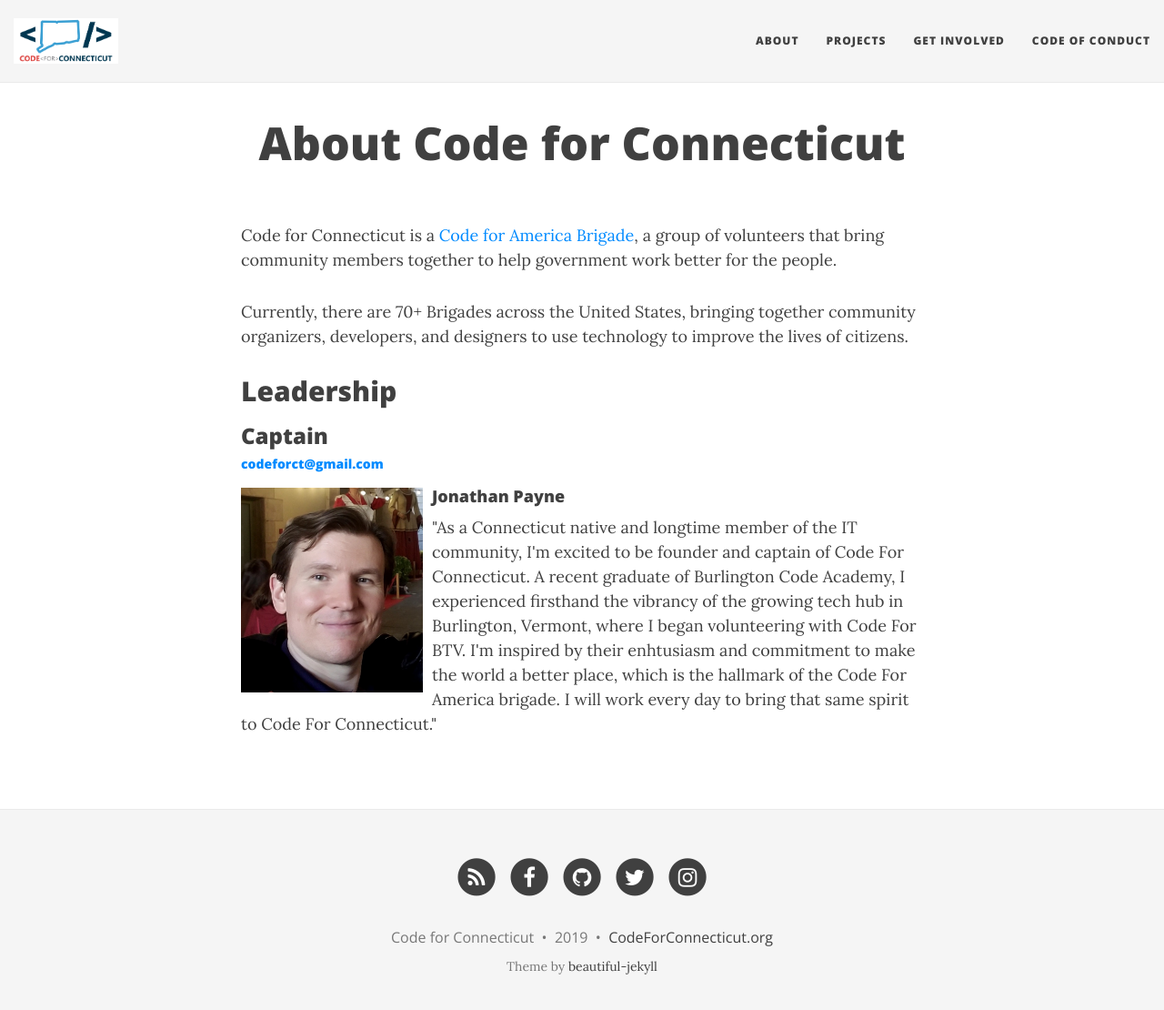
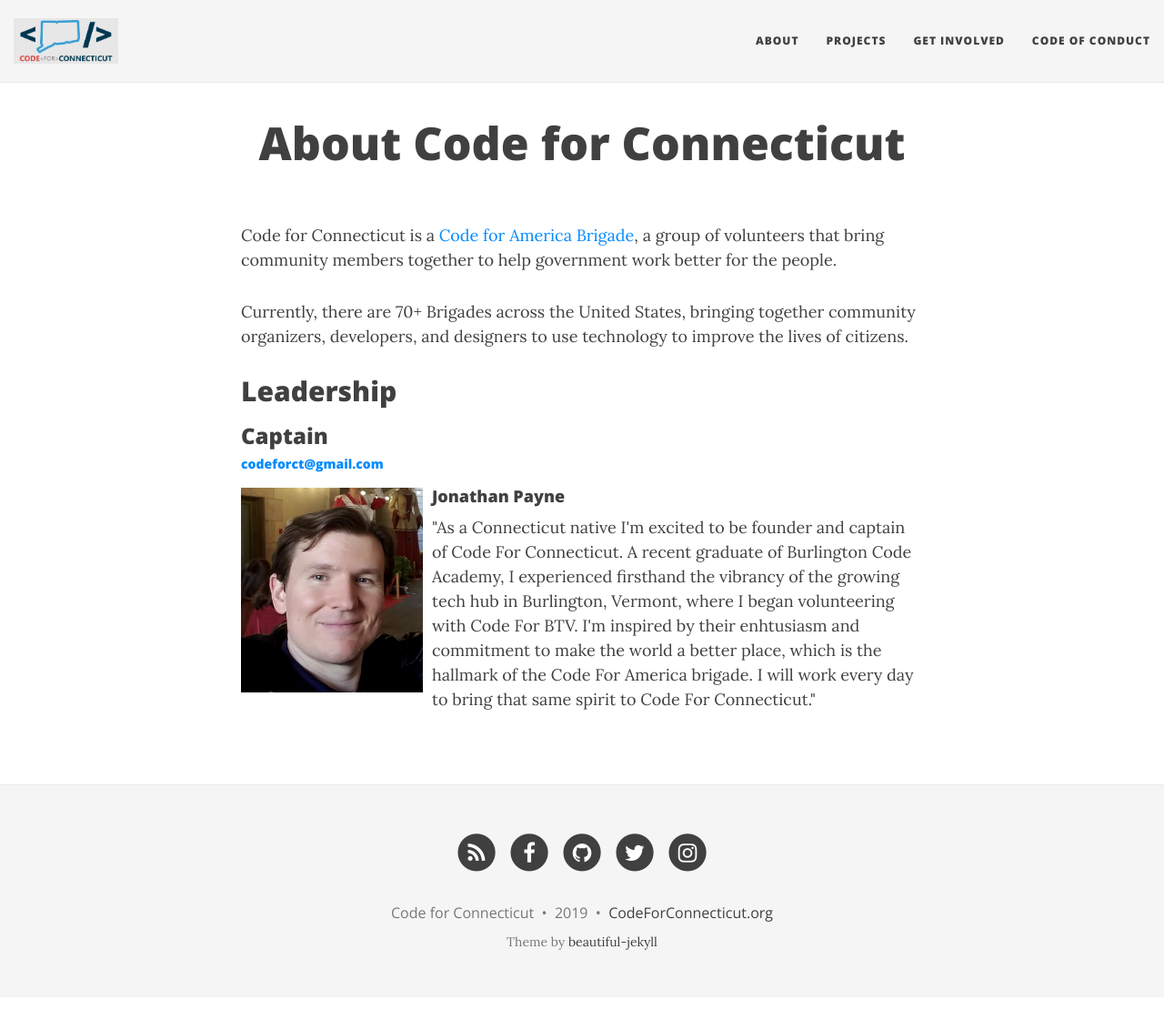
Before and after one commit to codeforct/codeforct.github.io, a Jekyll site: the page built from about.md, in a window 1280 px wide and 1123 px high. Shown: the top 1110 px of the window at 91% size. Built offline with Jekyll 4.4.1, drawn with Linux system fonts in a browser that asks for light colours; nearby versions of some CDN libraries.

Commit message:
removed pictures, changed navbar image

```diff
--- a/_config.yml
+++ b/_config.yml
@@ -34,7 +34,7 @@
 
 # If you want to have an image logo in the top-left corner instead of the title text,
 # then specify the following parameter
-title-img: "/img/CodeForCT.png"
+title-img: "/img/CodeForCTGrey.png"
 
 # --- Background colour/image options --- #
 
--- a/about.md
+++ b/about.md
@@ -15,5 +15,5 @@
 <div class="bio">
 	<img src="/img/headshots/jonathan-payne.jpg" alt="Jonathan Payne">
 	<h5>Jonathan Payne</h5>
-	<p>"As a Connecticut native and longtime member of the IT community, I'm excited to be founder and captain of Code For Connecticut. A recent graduate of Burlington Code Academy, I experienced firsthand the vibrancy of the growing tech hub in Burlington, Vermont, where I began volunteering with Code For BTV. I'm inspired by their enhtusiasm and commitment to make the world a better place, which is the hallmark of the Code For America brigade. I will work every day to bring that same spirit to Code For Connecticut."</p>
+	<p>"As a Connecticut native I'm excited to be founder and captain of Code For Connecticut. A recent graduate of Burlington Code Academy, I experienced firsthand the vibrancy of the growing tech hub in Burlington, Vermont, where I began volunteering with Code For BTV. I'm inspired by their enhtusiasm and commitment to make the world a better place, which is the hallmark of the Code For America brigade. I will work every day to bring that same spirit to Code For Connecticut."</p>
 	</div>
```
Also changed, not shown: img/2019-04-01-first-meeting-receap/header.jpg (deleted), img/2019-04-01-first-meeting-receap/kehontas-brainstorm.jpg (deleted), img/2019-04-01-first-meeting-receap/renters-rights-app-discussion.jpg (deleted), img/2019-04-01-first-meeting-receap/skill-share-intros.jpg (deleted), img/2019-04-01-first-meeting-receap/whole-group.jpg (deleted), img/CodeForCTGrey.png (added), img/bgimage.png (deleted), 1 other file.
